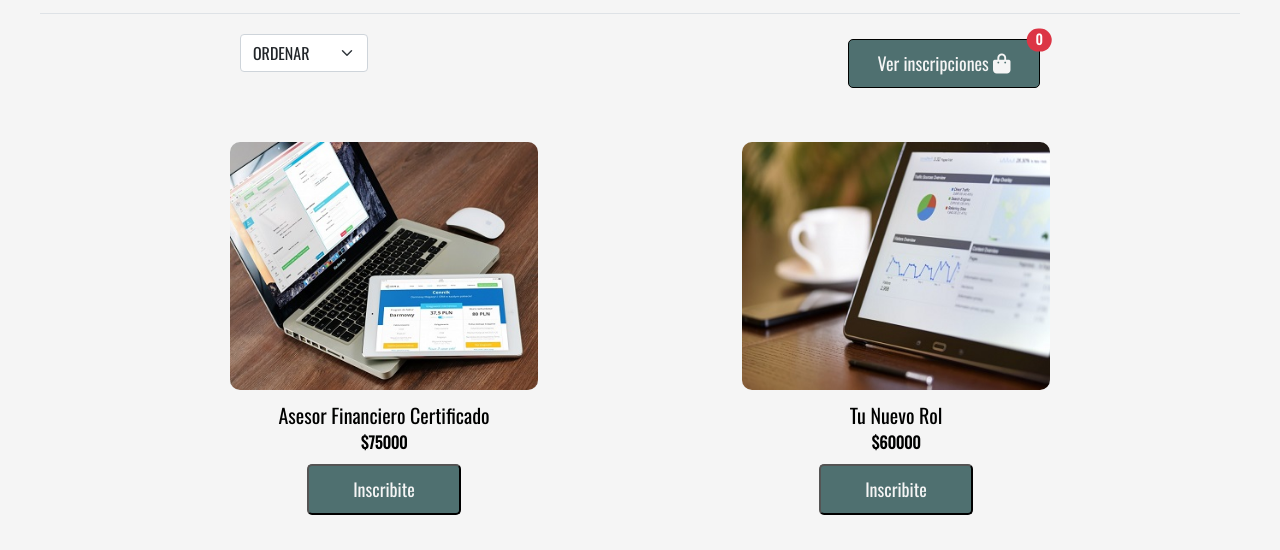
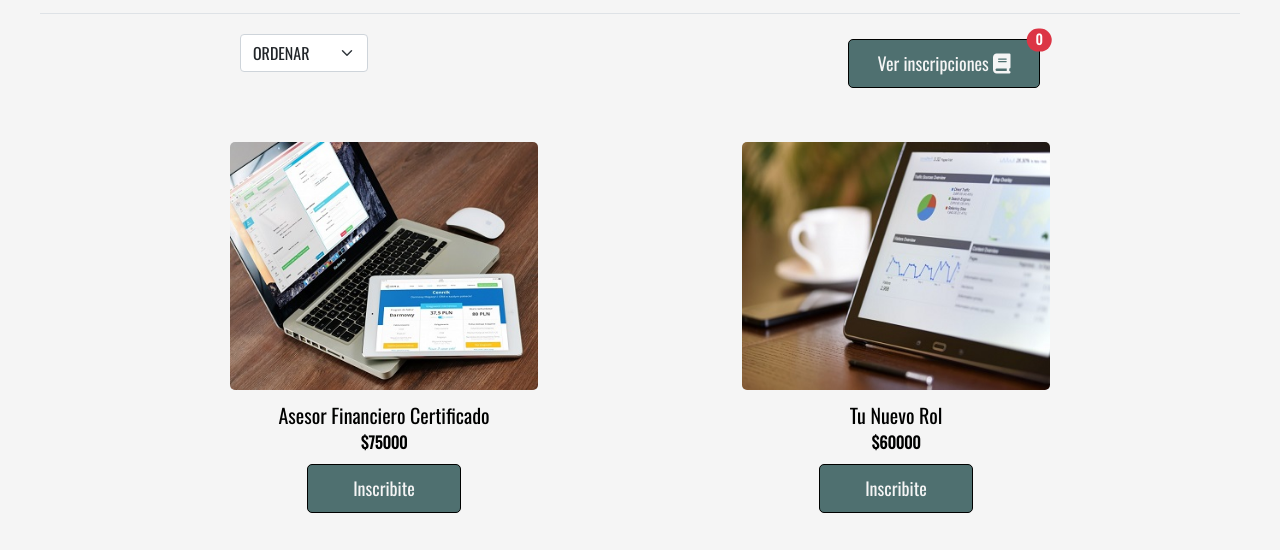
Before and after one commit to Machu81/JS_ProyectoFinal_Torea_ProgramasProfesionales, a website: page index.html in a window 1280 px wide. Shown: the part 249-799 px from the top of the page. Drawn offline with nearby package versions, Linux system fonts and the light colour scheme; some packages are replaced by stand-ins of ours; a script that the page names is missing.

Commit message:
detalles css

```diff
--- a/index.html
+++ b/index.html
@@ -70,7 +70,7 @@
         </select>
         <button type="button" class="btn btn-secondary position-relative modal-carrito" id="btnCarrito" data-bs-toggle="modal"
             data-bs-target="#exampleModal">
-            Ver inscripciones <i class="fas fa-shopping-bag"></i>
+            Ver inscripciones   <i class="fas fa-book"></i>
             <span class="position-absolute top-0 start-100 translate-middle badge rounded-pill bg-danger"
                 id="cantidad-inscripcion"></span>
         </button>
--- a/scss/_capacitaciones.scss
+++ b/scss/_capacitaciones.scss
@@ -89,7 +89,7 @@
                 img {
                     width: 100%;
                     height: 50%;
-                    border-radius: 10px;
+                    border-radius: 5px;
                 }
             }
 
--- a/scss/_general.scss
+++ b/scss/_general.scss
@@ -23,6 +23,7 @@ body {
   font-family: oswald, sans-serif;
   width: 50%;
   border-radius: 5px;
+  border: solid 0.5px $negro;
   padding: 10px;
   margin-top: 10px;
   text-align: center;
@@ -33,7 +34,7 @@ body {
 
 .botones:hover {
   background-color: $grisClaro;
-  border: solid 0.5px $negro;
+
 }
 
 p {
```
Also changed, not shown: css/main.css.
